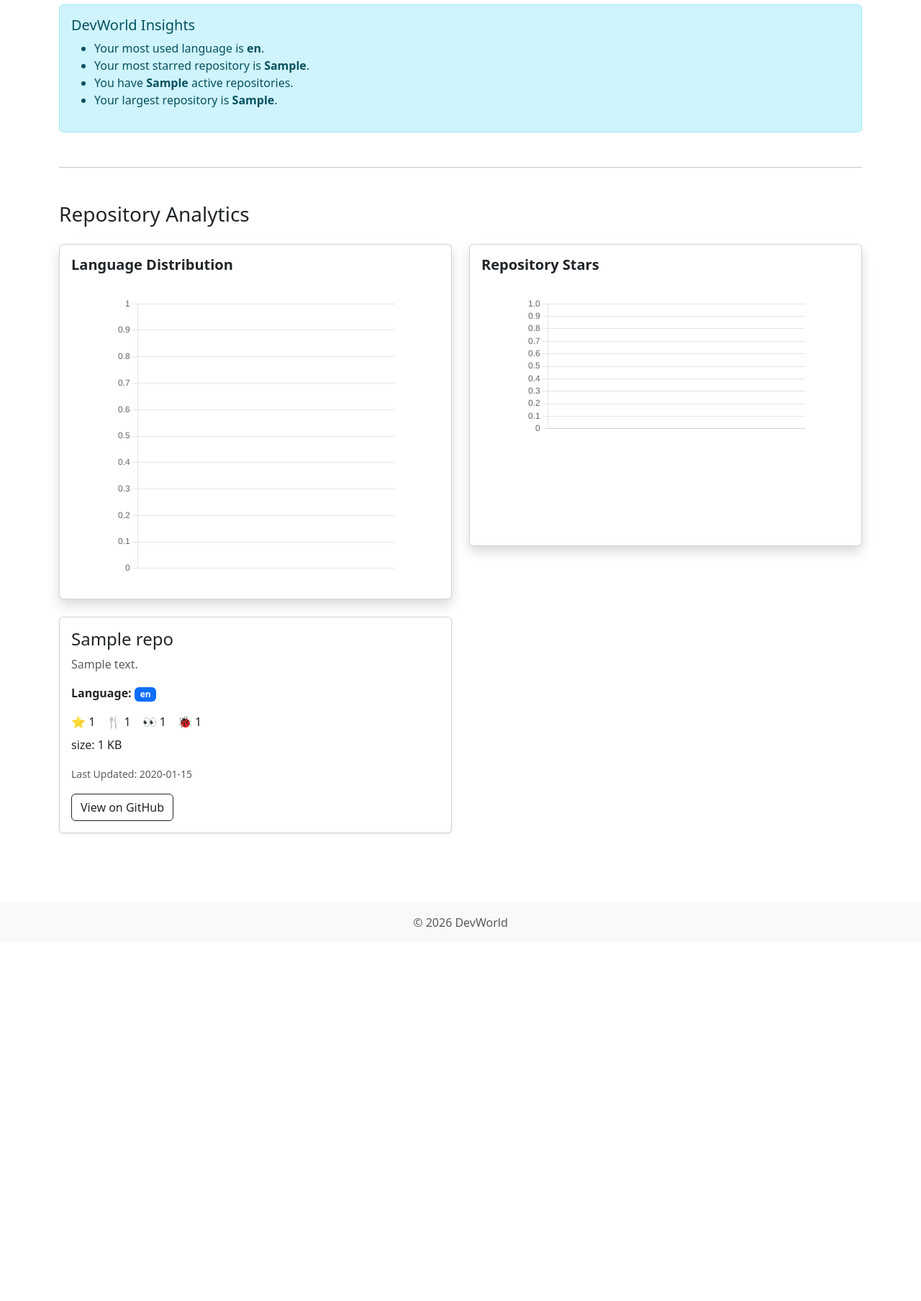
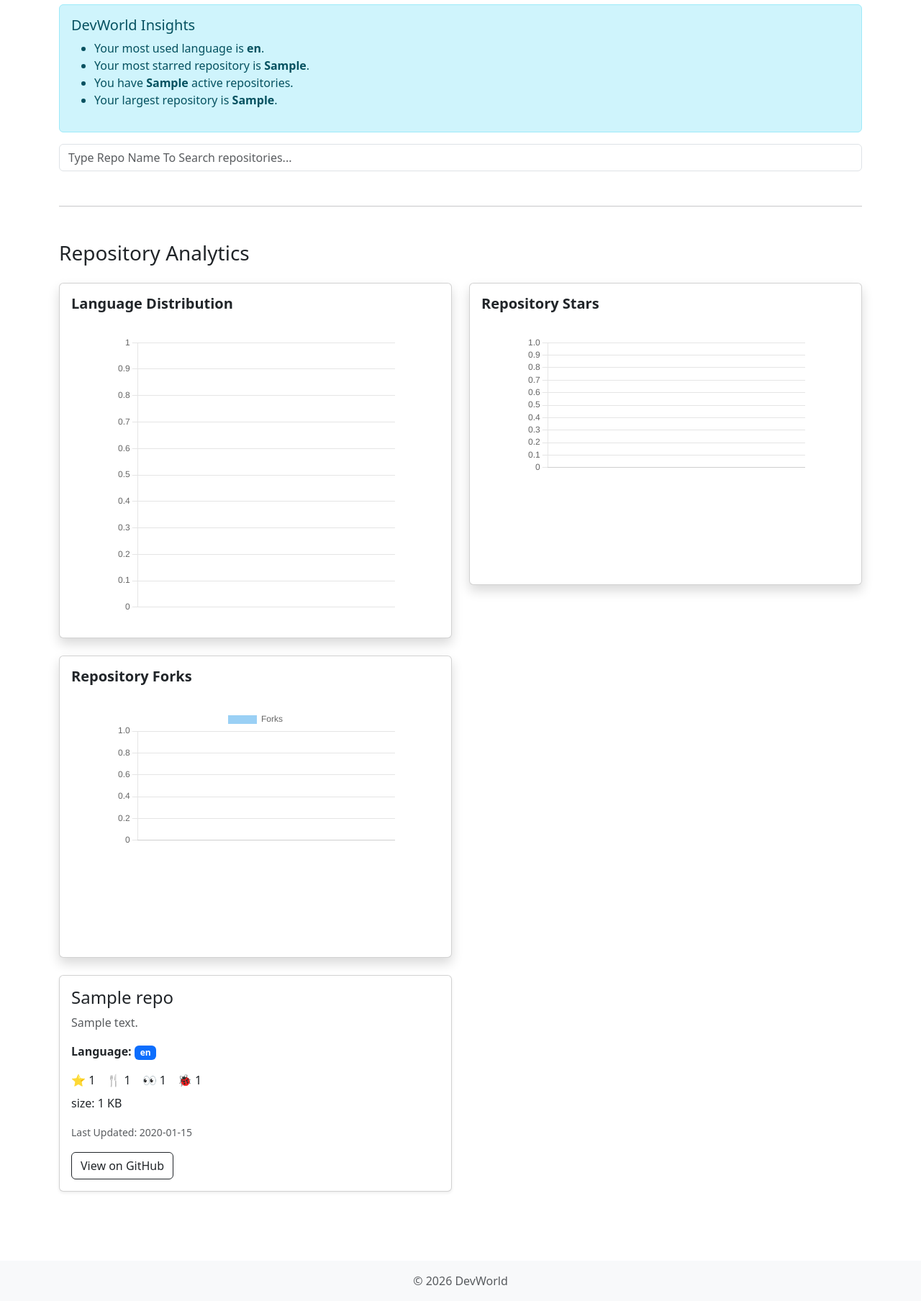
Before and after one commit to ben-m-m/DevWorld, a Flask app: template templates/dashboard.html in a window 1280 px wide. Shown: the part 328-2136 px from the top of the page at 72% size. Before the commit the page ends 1616 px from the top, so only its background shows below. Run offline with Flask 3, Linux system fonts and the light colour scheme; the template is opened without the code that fills it: most values are stand-ins (such as "Sample title", 1, 10 or a date in 2020).

Commit message:
Enhance dashboard with additional repository analytics, including forks and sizes, and implement corresponding charts for better insights.

```diff
--- a/routes/github.py
+++ b/routes/github.py
@@ -33,6 +33,9 @@
     chart_data = {
         "repository_names": [repo["name"] for repo in repos],
         "repository_stars": [repo["stargazers_count"] for repo in repos],
+        "repository_names": [repo["name"] for repo in repos],
+        "repository_forks": [repo["forks_count"] for repo in repos],
+        "repository_sizes": [repo["size"] for repo in repos],
     }
 
     return render_template("dashboard.html", user=user, repos=repos, analytics=analytics, username=username, chart_data=chart_data)
--- a/static/js/dashboard.js
+++ b/static/js/dashboard.js
@@ -1,8 +1,11 @@
 document.addEventListener("DOMContentLoaded", () => {
     initializeLanguageChart();
     initializeStarsChart();
+    initializeForkChart();
+    initializeSizeChart();
 });
 
+//chhart showing the programming languages used in number and percentage use.//
 function initializeLanguageChart() {
     const canvas = document.getElementById("languageChart");
     if (!canvas) {
@@ -41,6 +44,7 @@
     });
 }
 
+//chart showing stars by numbers for each repo//
 function initializeStarsChart() {
     const canvas = document.getElementById("starsChart");
 
@@ -76,3 +80,66 @@
 }
 
 console.log("dashboard.js loaded");
+
+//chart showing Forks by numbers//
+function initializeForkChart() {
+    const canvas = document.getElementById("forkChart")
+
+    if (!canvas) return;
+
+    const labels = JSON.parse(canvas.dataset.labels);
+    const values = JSON.parse(canvas.dataset.values);
+
+    new Chart(canvas, {
+        type: "bar",
+        data: {
+            labels,
+            datasets: [{
+                label: "Forks",
+                data: values
+            }]
+        },
+
+        options: {
+            responsive: true,
+            mainatainAspectRatio: true
+        }
+    });
+}
+
+// chart for showing repository sizes
+function initializeSizeChart() {
+    const canvas = document.getElementById("sizeChart");
+    if (!canvas) return;
+
+    const labels = JSON.parse(canvas.dataset.labels);
+    const values = JSON.parse(canvas.dataset.values);
+
+    new Chart(canvas, {
+        type: "bar",
+        data: {
+            labels,
+            datasets: [{
+                label: "Repo_Size",
+                data: values
+            }]
+        },
+        options: {
+            responsive: true,
+            maintainAspectRatio: true
+        }
+    });
+}
+
+//search event listener//
+const search = document.getElementById("repoSearch");
+
+search.addEventListener("input", () => {
+    const term = search.value.toLowerCase();
+    document.querySelectorAll(".repository-card").forEach(card => {
+        const name = card.dataset.name.toLowerCase();
+
+        card.style.display =
+        name.includes(term) ? "" : "none";
+    });
+});
--- a/templates/dashboard.html
+++ b/templates/dashboard.html
@@ -129,6 +129,9 @@
 
 
 {% if analytics.language_breakdown %}
+
+<input id="repoSearch" class="form-control mb-4" placeholder="Type Repo Name To Search repositories...">
+
 <hr class="my-5">
 <h3 class="mb-4"> Repository Analytics</h3>
 <div class="row">
@@ -147,27 +150,42 @@
         </div>
     </div>
     <!-- Stars Chart -->
-     <div class="col-lg-6 mb-4">
+    <div class="col-lg-6 mb-4">
         <div class="card shadow chart-card">
             <div class="card-body">
                 <h5 class="chart-title">
                     Repository Stars
                 </h5>
                 <div class="chart-container">
-                    <canvas id="starsChart" data-labels='{{ chart_data.repository_names | tojson }}' data-values='{{ chart_data.repository_stars | tojson }}'>
+                    <canvas id="starsChart" data-labels='{{ chart_data.repository_names | tojson }}'
+                        data-values='{{ chart_data.repository_stars | tojson }}'>
 
                     </canvas>
                 </div>
             </div>
         </div>
-     </div>
+    </div>
+    <!-- no of forks per repo -->
+    <div class="col-lg-6 mb-4">
+        <div class="card shadow chart-card">
+            <div class="card-body">
+                <h5 class="chart-title">
+                    Repository Forks
+                </h5>
+                <div class="chart-container">
+                    <canvas id="forkChart" data-labels='{{ chart_data.repository_names | tojson }}' data-values='{{ chart_data.repository_forks | tojson }}'></canvas>
+                </div>
+            </div>
+        </div>
+
+    </div>
 </div>
 {% endif %}
 <!-- insights -->
 {% if repos %}
 <div class="row">
     {% for repo in repos %}
-    <div class="col-md-6 mb-4">
+    <div class="col-md-6 mb-4 repository-card" data-name="{{ repo.name }}" >
         <div class="card h-100 shadow-sm">
             <div class="card-body">
                 <h4>{{ repo.name }}</h4>
```
